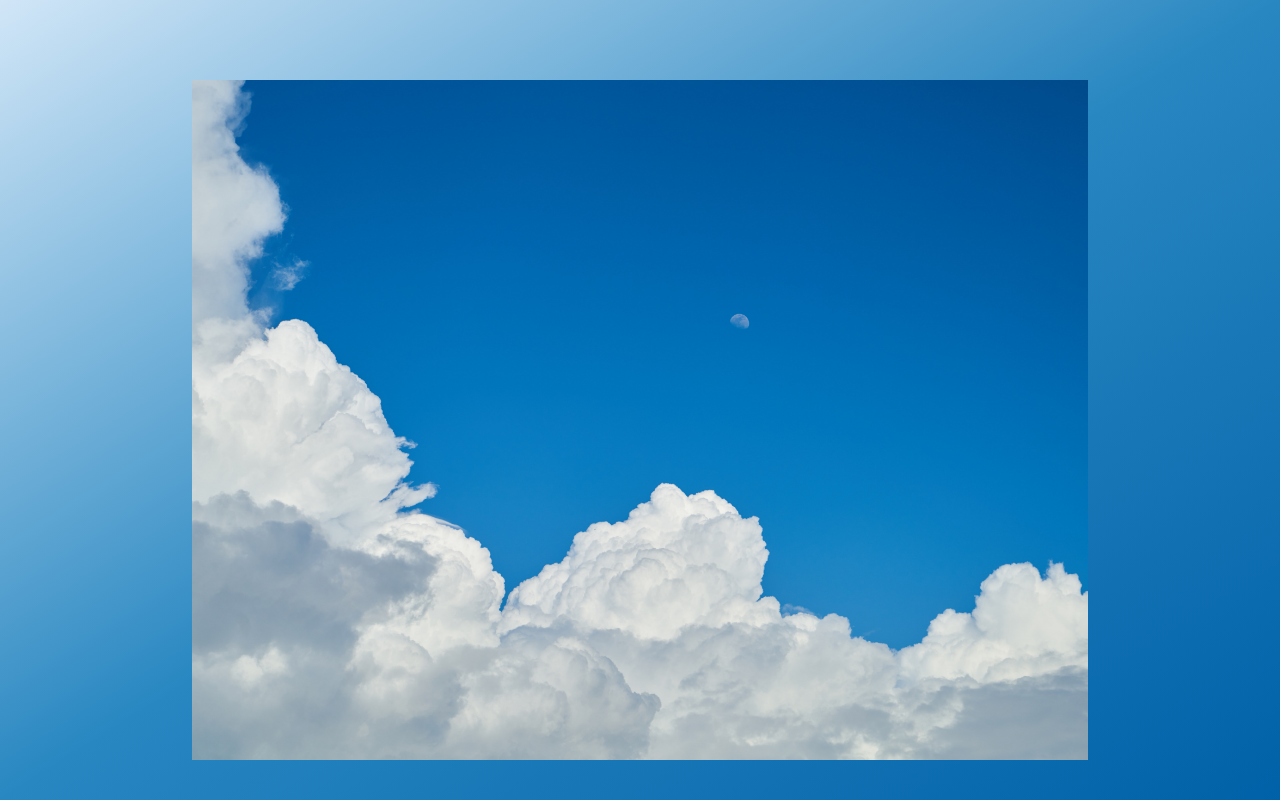
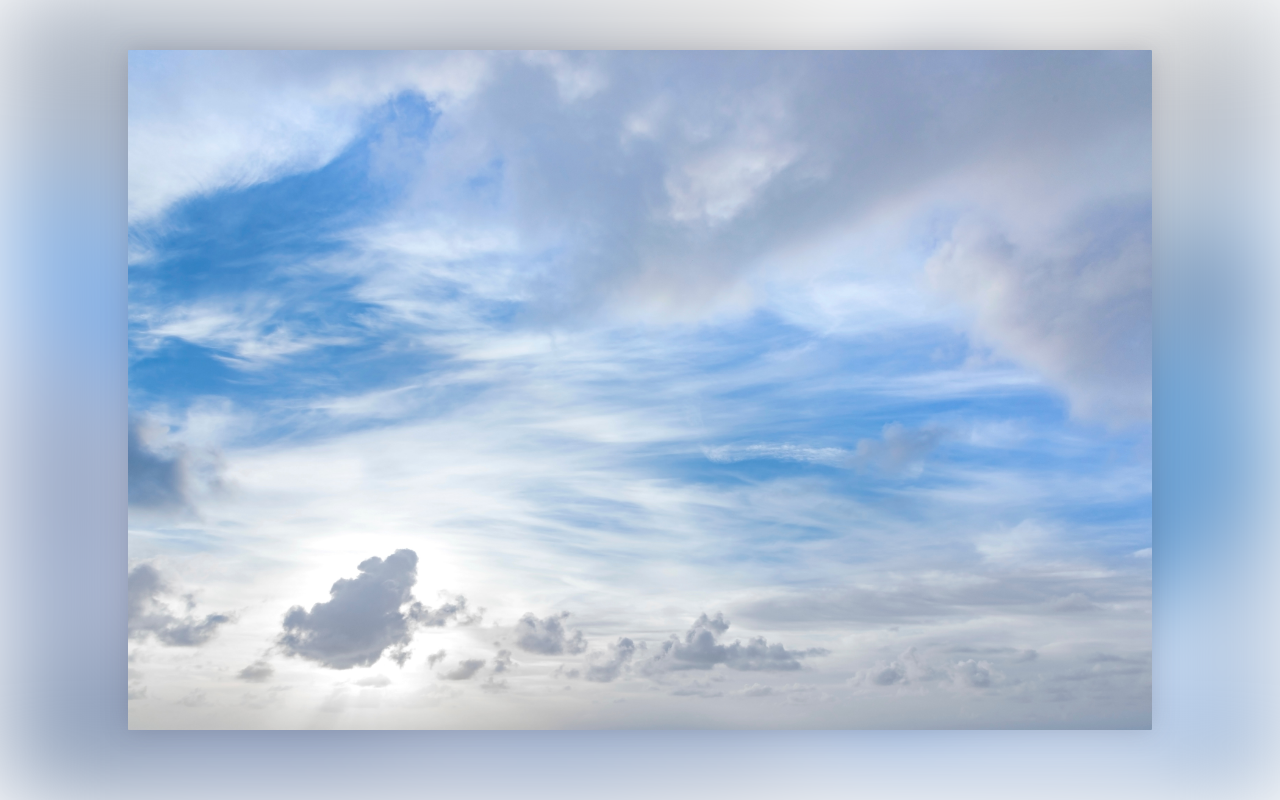
Before and after one commit to vkalamarska/weather-app, a React (Create React App) app: page / in a window 1280 px wide. Built offline with nearby package versions, Linux system fonts and the light colour scheme.

Commit message:
Changed background style

```diff
--- a/src/App.js
+++ b/src/App.js
@@ -5,19 +5,32 @@ const AppWrapper = styled.section`
   width: 100%;
   height: 100%;
   display: flex;
-  background-image: linear-gradient(to bottom right, #d1e6f7, #2887c1, #0061a8);
-  background-size: cover;
-  background-repeat: no-repeat;
+
+  &:before {
+    content: "";
+    width: 100%;
+    height: 100%;
+    background-image: url(${image});
+    background-size: cover;
+    position: absolute;
+    z-index: 1;
+    filter: blur(50px);
+    transform: rotate(180deg);
+    background-position: 25px 25px;
+  }
 `;
 
 const AppContainer = styled.section`
-  width: 70%;
+  width: 80%;
   height: 85%;
-  margin: 80px auto;
+  margin: 50px auto;
   background-image: url(${image});
   background-size: cover;
   background-repeat: no-repeat;
   background-position: center;
+  z-index: 2;
+  border-radius: 1px;
+  box-shadow: 0px 0px 27px 0px rgba(66, 68, 90, 0.25);
 `;
 
 function App() {
```
Also changed, not shown: src/assets/image.jpg.
